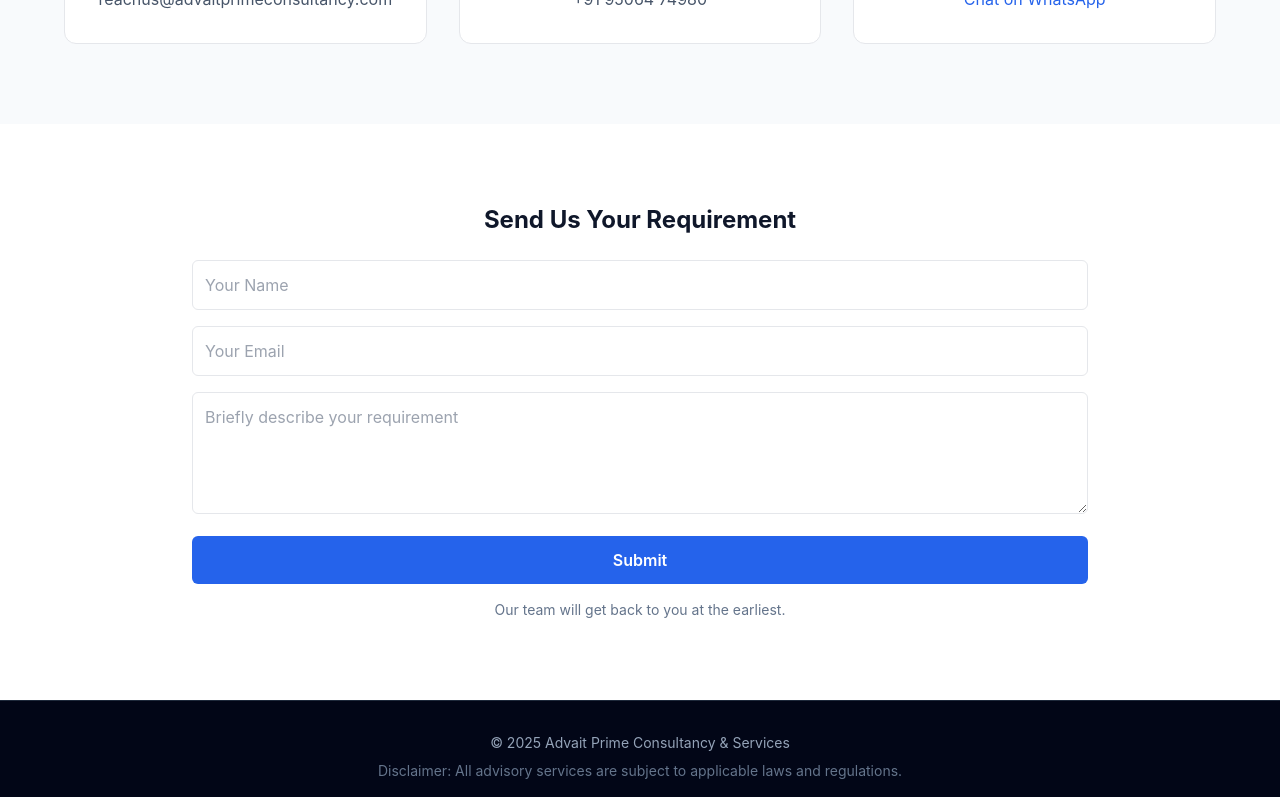
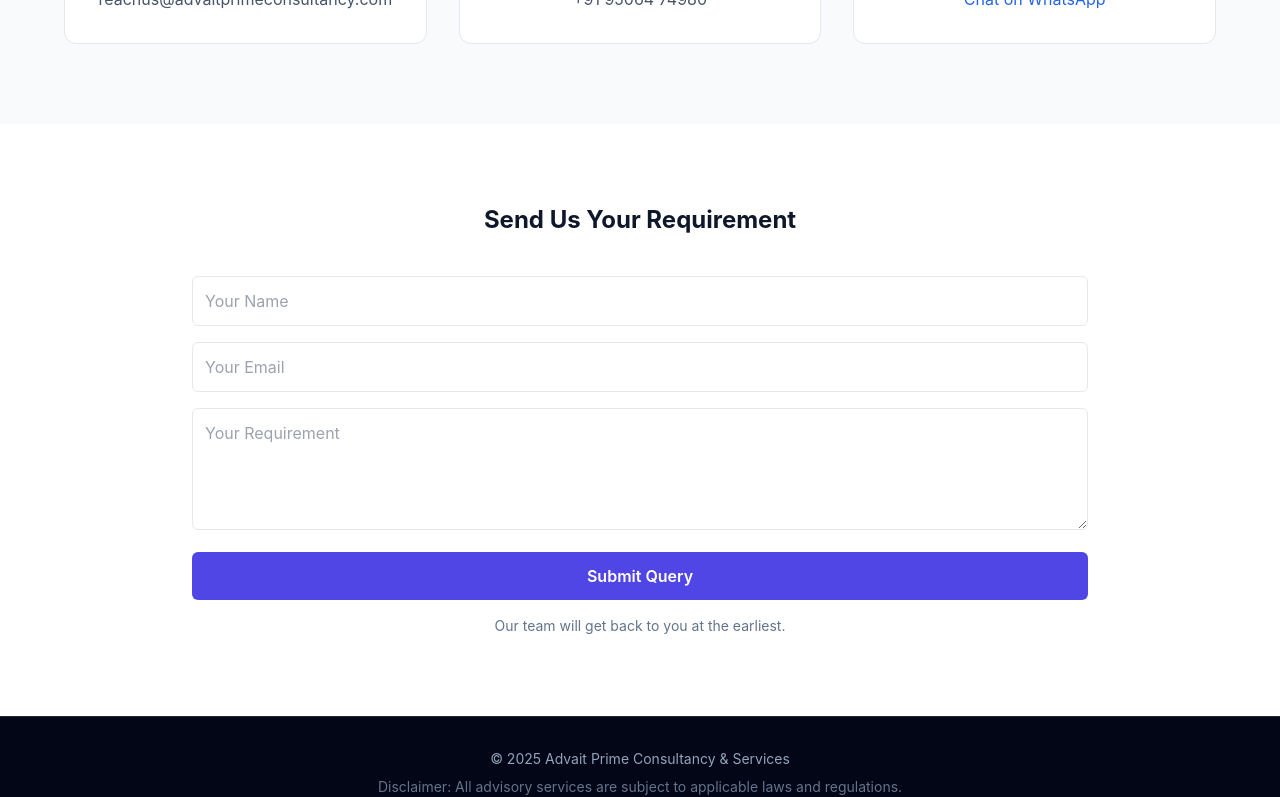
Before and after one commit to psh2590/advait-prime-website, a React app in the folder frontend/: page /contact in a window 1280 px wide. Shown: the part 535-1332 px from the top of the page. Built offline with nearby package versions, Linux system fonts and the light colour scheme; the HTML template or start-up script is replaced by a standard one.

Commit message:
Update Contact.jsx

```diff
--- a/frontend/src/pages/Contact.jsx
+++ b/frontend/src/pages/Contact.jsx
@@ -58,30 +58,49 @@ export default function Contact() {
             Send Us Your Requirement
           </h2>
 
-          <form className="space-y-4">
+          <form
+            action="https://formsubmit.co/advait.prime@gmail.com"
+            method="POST"
+            className="space-y-4"
+          >
+          {/* FormSubmit settings */}
+            <input type="hidden" name="_subject" value="New Query - Advait Prime" />
+            <input type="hidden" name="_captcha" value="false" />
+            <input
+              type="hidden"
+              name="_next"
+              value="https://yourdomain.com/thank-you"
+            />
+
           <input
             type="text"
+            name="name"
+            required
             placeholder="Your Name"
-              className="w-full border rounded-md p-3 focus:outline-none focus:ring-2 focus:ring-blue-500"
+            className="w-full border rounded-md p-3"
           />
 
           <input
             type="email"
+            name="email"
+            required
             placeholder="Your Email"
-              className="w-full border rounded-md p-3 focus:outline-none focus:ring-2 focus:ring-blue-500"
+            className="w-full border rounded-md p-3"
           />
 
           <textarea
+            name="message"
             rows="4"
-              placeholder="Briefly describe your requirement"
-              className="w-full border rounded-md p-3 focus:outline-none focus:ring-2 focus:ring-blue-500"
+            required
+            placeholder="Your Requirement"
+            className="w-full border rounded-md p-3"
           />
 
           <button
-              type="button"
-              className="w-full bg-blue-600 text-white py-3 rounded-md font-semibold hover:bg-blue-700 transition"
+            type="submit"
+            className="w-full bg-indigo-600 text-white py-3 rounded-md font-semibold hover:bg-indigo-700 transition"
           >
-              Submit
+            Submit Query
           </button>
         </form>
 
```
Lines whose indentation alone changed are shown as unchanged.
